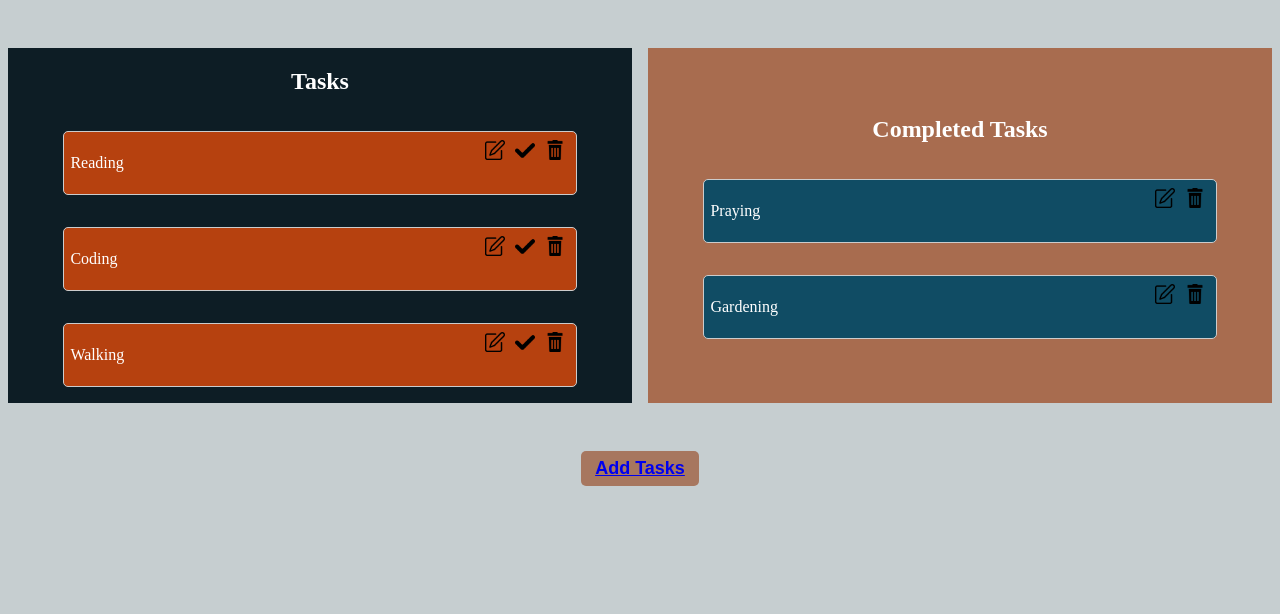
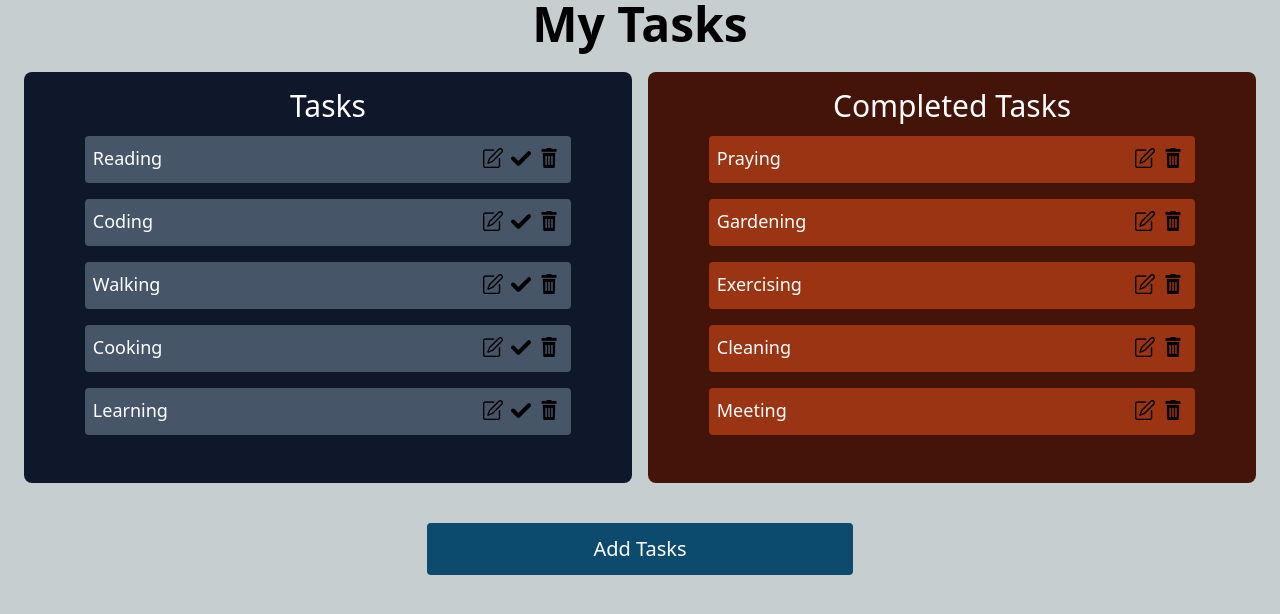
Before and after one commit to Keba777/A2sv-React-Typescript-Todo-List-Task, a React (Create React App) app: page / in a window 1280 px wide. Shown: the top 614 px of the page. Built offline with nearby package versions, Linux system fonts and the light colour scheme.

Commit message:
Styling TodoList component with tailwind css.

```diff
--- a/package.json
+++ b/package.json
@@ -40,5 +40,8 @@
       "last 1 firefox version",
       "last 1 safari version"
     ]
+  },
+  "devDependencies": {
+    "tailwindcss": "^3.3.3"
   }
 }
--- a/src/App.css
+++ b/src/App.css
@@ -1,19 +1,6 @@
 /* Typography */
 h2 {
   color: #fff;
-}
-
-/* Margins */
-.mb-1 {
-  margin-bottom: 1rem;
-}
-
-.mb-3 {
-  margin-bottom: 3rem;
-}
-
-.mt-3 {
-  margin-top: 3rem;
 }
 
 .center {
--- a/src/App.tsx
+++ b/src/App.tsx
@@ -13,6 +13,11 @@ function App() {
     { id: 3, description: "Praying", isCompleted: true },
     { id: 4, description: "Walking", isCompleted: false },
     { id: 5, description: "Gardening", isCompleted: true },
+    { id: 6, description: "Exercising", isCompleted: true },
+    { id: 7, description: "Cooking", isCompleted: false },
+    { id: 8, description: "Cleaning", isCompleted: true },
+    { id: 9, description: "Learning", isCompleted: false },
+    { id: 10, description: "Meeting", isCompleted: true },
   ]);
 
   const [taskToEdit, setTaskToEdit] = useState<TodoTask | null>(null);
--- a/src/components/TodoList.tsx
+++ b/src/components/TodoList.tsx
@@ -23,39 +23,43 @@ const TodoList = ({ todoTasks, onEdit, onComplete, onDelete }: Props) => {
 
   return (
     <>
-      <div className="container mt-3">
-        <div className="column container-uncompleted">
-          <h2>Tasks</h2>
+      <h1 className="text-5xl font-bold flex  justify-center">My Tasks</h1>
+      <div className=" p-6 min-w-full md:grid grid-cols-2 gap-4 ">
+        <div className=" bg-slate-900 flex flex-col items-center justify-center pt-4 pb-8 rounded-lg mb-4">
+          <h2 className="text-3xl mb-3">Tasks</h2>
           {uncompletedTasks.map((task) => (
-            <ul className="uncompleted mb-1" key={task.id}>
+            <ul
+              className=" bg-slate-600 text-white text-lg list-none w-4/5 rounded p-2 mb-4"
+              key={task.id}
+            >
               <li>
                 <p>{task.description}</p>
                 <div>
                   {/* edit button */}
                   <button
-                    className="btn-edit"
+                    className="cursor-pointer p-1 hover:bg-slate-700 rounded-xl"
                     onClick={() => handleEditClick(task.id)} // Use handleEditClick to trigger routing
                   >
-                    <img className="icons" src={EditImage} alt="Edit Task" />
+                    <img className="  w-5 " src={EditImage} alt="Edit Task" />
                   </button>
                   {/* complete button */}
                   <button
-                    className="btn-complete"
+                    className="cursor-pointer p-1 hover:bg-slate-700 rounded-xl"
                     onClick={() => onComplete(task.id)}
                   >
                     <img
-                      className="icons"
+                      className="w-5"
                       src={CompleteImage}
                       alt="Task complete"
                     />
                   </button>
                   {/* delete button */}
                   <button
-                    className="btn-delete"
+                    className="cursor-pointer p-1 hover:bg-slate-700 rounded-xl"
                     onClick={() => onDelete(task.id)}
                   >
                     <img
-                      className="icons"
+                      className="w-5"
                       src={DeleteImage}
                       alt="Task complete"
                     />
@@ -65,26 +69,29 @@ const TodoList = ({ todoTasks, onEdit, onComplete, onDelete }: Props) => {
             </ul>
           ))}
         </div>
-        <div className="column container-completed">
-          <h2>Completed Tasks</h2>
+        <div className=" bg-orange-950 flex flex-col items-center justify-center pt-4 pb-8 rounded-lg mb-4">
+          <h2 className="text-3xl mb-3">Completed Tasks</h2>
           {completedTasks.map((task) => (
-            <ul className="completed mb-1" key={task.id}>
+            <ul
+              className=" bg-orange-800 text-white text-lg list-none w-4/5 rounded p-2 mb-4"
+              key={task.id}
+            >
               <li>
                 <p>{task.description}</p>
                 <div>
                   {/* edit button */}
                   <button
-                    className="btn-edit"
+                    className="cursor-pointer p-1 hover:bg-orange-900 rounded-xl"
                     onClick={() => handleEditClick(task.id)} // Use handleEditClick to trigger routing
                   >
-                    <img className="icons" src={EditImage} alt="Edit Task" />
+                    <img className="w-5" src={EditImage} alt="Edit Task" />
                   </button>
                   <button
-                    className="btn-delete"
+                    className="cursor-pointer p-1 hover:bg-orange-900 rounded-xl"
                     onClick={() => onDelete(task.id)}
                   >
                     <img
-                      className="icons"
+                      className="w-5"
                       src={DeleteImage}
                       alt="Task complete"
                     />
@@ -95,8 +102,8 @@ const TodoList = ({ todoTasks, onEdit, onComplete, onDelete }: Props) => {
           ))}
         </div>
       </div>
-      <div className="center mt-3">
-        <button className="btn-link ">
+      <div className="flex justify-center ">
+        <button className=" bg-sky-900 text-white text-xl cursor-pointer p-3 rounded w-1/3 hover:bg-sky-950 ">
           <Link to="/add">Add Tasks</Link>
         </button>
       </div>
--- a/src/index.css
+++ b/src/index.css
@@ -1,3 +1,7 @@
+@tailwind base;
+@tailwind components;
+@tailwind utilities;
+
 body {
   background-color: #c6ced0;
 }
--- /dev/null
+++ b/tailwind.config.js
@@ -0,0 +1,8 @@
+/** @type {import('tailwindcss').Config} */
+module.exports = {
+  content: ["./src/**/*.{js,jsx,ts,tsx}",],
+  theme: {
+    extend: {},
+  },
+  plugins: [],
+}
```
Also changed, not shown: 1 other file (tests, documents, lock files or other folders).
